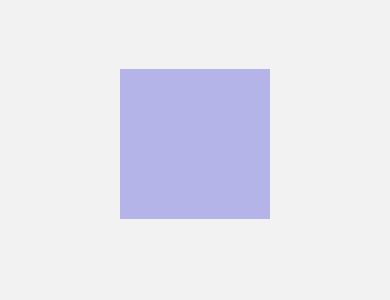
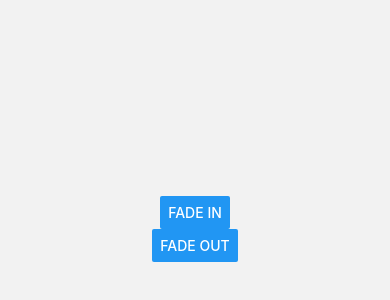
Before and after one commit to armandotechno/RNComponents, a React Native app: screen /Animation101Screen in a window 390 px wide. Shown: the part 278-578 px from the top of the page. Built offline with nearby package versions, Linux system fonts and the light colour scheme.

Commit message:
fadeIn fadeOut

```diff
--- a/src/screens/Animation101Screen.tsx
+++ b/src/screens/Animation101Screen.tsx
@@ -1,10 +1,31 @@
 import { useRef } from 'react';
-import { View, StyleSheet, Animated } from 'react-native'
+import { View, StyleSheet, Animated, Button } from 'react-native'
 
 export default function Animation101Screen() {
 
-    const opacity = useRef( new Animated.Value( 0.4 ) ).current;
+    const opacity = useRef( new Animated.Value( 0 ) ).current;
 
+    const fadeIn = () => {
+        Animated.timing (
+            opacity,
+            {
+                toValue: 1,
+                duration: 300,
+                useNativeDriver: true
+            }
+        ).start()
+    }
+
+    const fadeOut = () => {
+        Animated.timing (
+            opacity,
+            {
+                toValue: 0,
+                duration: 300,
+                useNativeDriver: true
+            }
+        ).start()
+    }
 
 
     return (
@@ -12,8 +33,20 @@ export default function Animation101Screen() {
 
         <Animated.View style={{
             ...styles.purpleBox,
-            opacity
+            opacity,
+            marginBottom: 20,
         }}/>
+
+        <Button
+            title='Fade In'
+            onPress={ fadeIn }
+        />
+
+        <Button
+            title='Fade Out'
+            onPress={ fadeOut }
+        />
+
 
     </View>
   )
```
